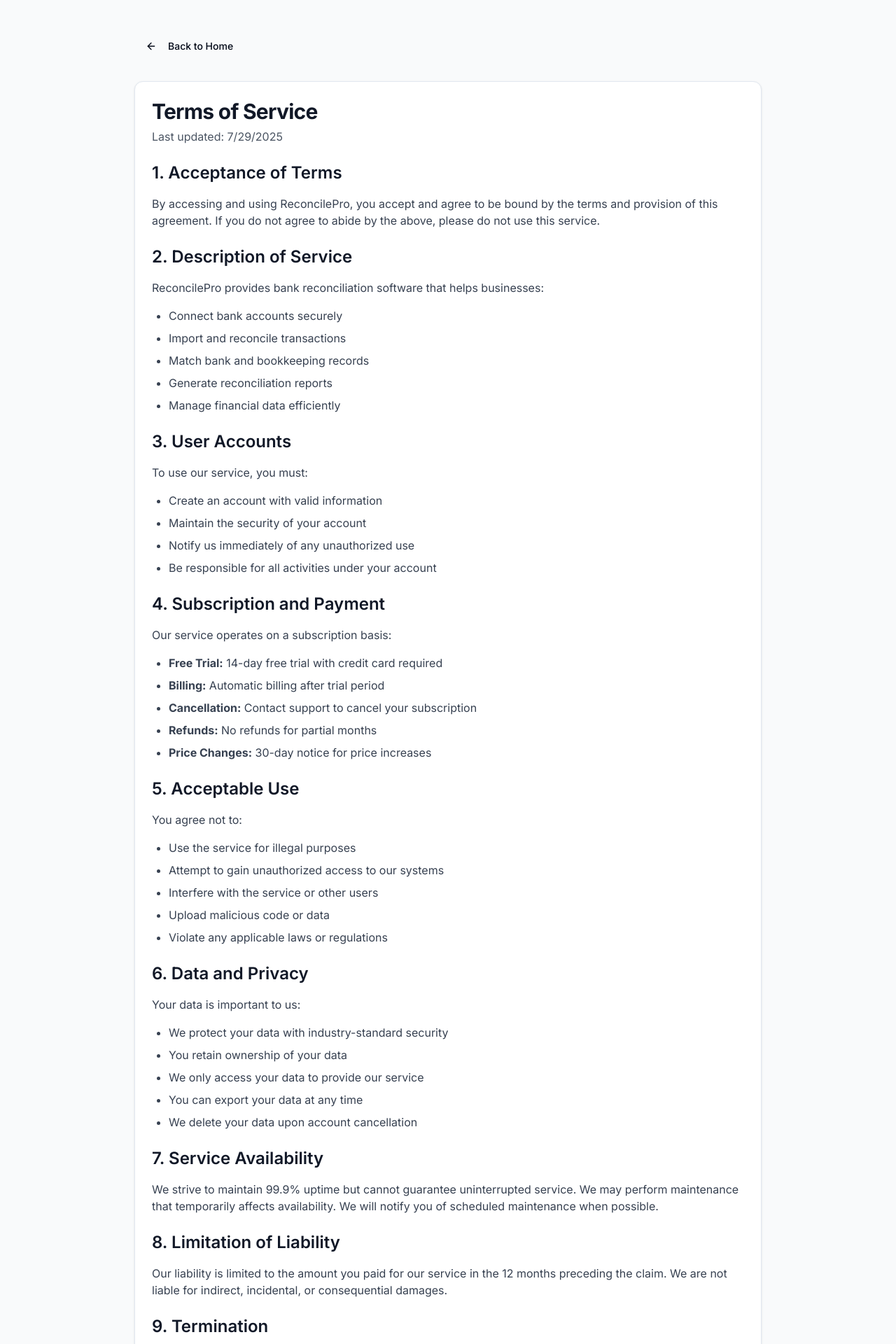
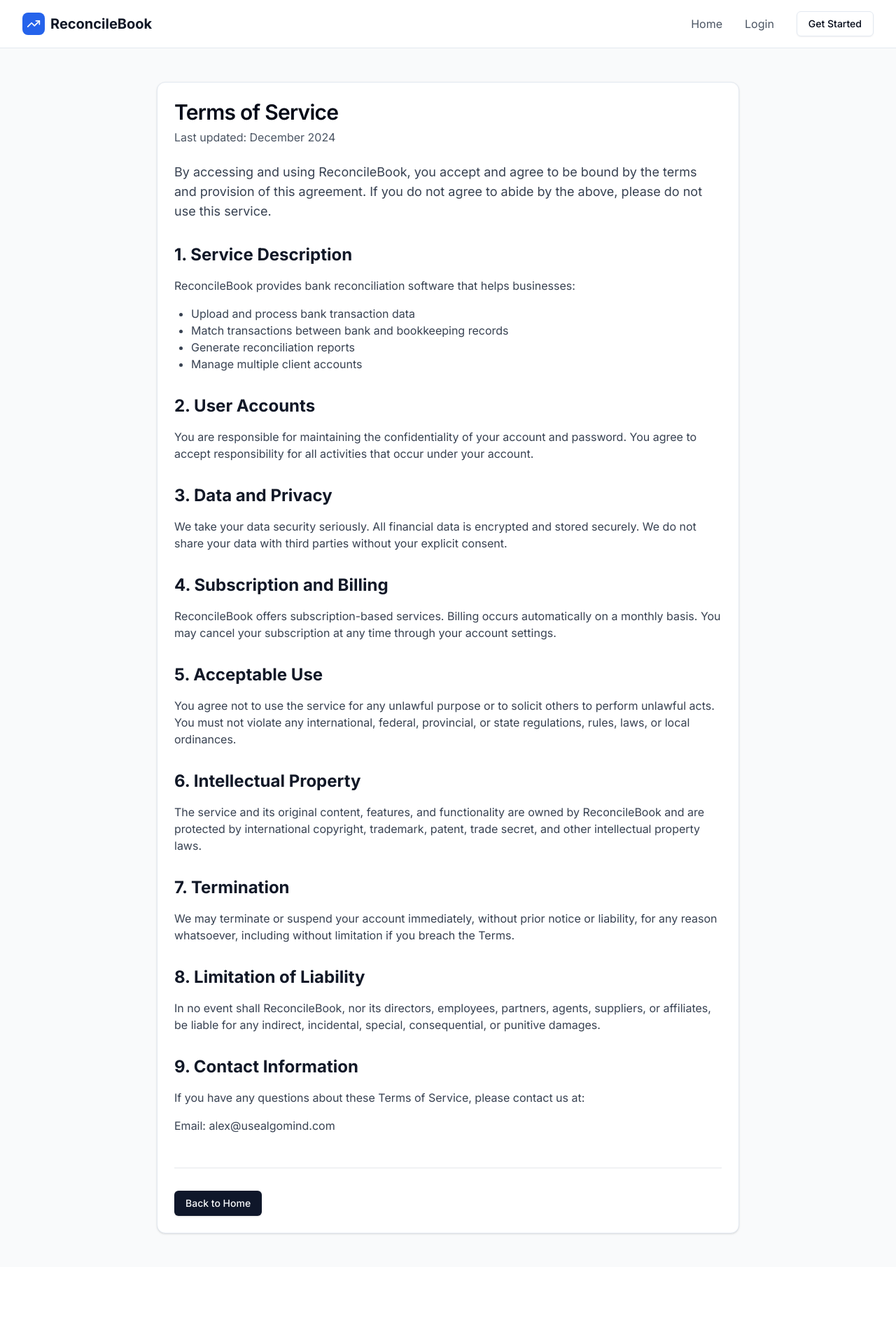
Before and after one commit to algominds35/bank-reconciliation-tool, a Next.js app: page /terms in a window 1280 px wide. Shown: the top 1920 px of the page at 70% size. After the commit the page ends 1810 px from the top, so only its background shows below. Built offline with nearby package versions, Linux system fonts and the light colour scheme.

Commit message:
Update branding to ReconcileBook - new domain and professional positioning

```diff
--- a/src/app/layout.tsx
+++ b/src/app/layout.tsx
@@ -5,8 +5,8 @@ import { Inter } from 'next/font/google'
 const inter = Inter({ subsets: ['latin'] })
 
 export const metadata = {
-  title: 'Bank Reconciliation Tool',
-  description: 'A private bank reconciliation tool for small business owners',
+  title: 'ReconcileBook - Professional Bank Reconciliation Software',
+  description: 'Professional bank reconciliation software for small businesses, bookkeepers, and accountants. Reconcile your books faster and more accurately than QuickBooks.',
 }
 
 export default function RootLayout({
--- a/src/app/page.tsx
+++ b/src/app/page.tsx
@@ -53,7 +53,7 @@ export default function LandingPage() {
               <div className="w-8 h-8 bg-blue-600 rounded-lg flex items-center justify-center">
                 <TrendingUp className="h-5 w-5 text-white" />
               </div>
-              <span className="text-xl font-bold text-gray-900">ReconcilePro</span>
+              <span className="text-xl font-bold text-gray-900">ReconcileBook</span>
             </div>
             <div className="hidden md:flex items-center space-x-8">
               <a href="#features" className="text-gray-600 hover:text-gray-900">Features</a>
@@ -77,13 +77,13 @@ export default function LandingPage() {
             </Badge>
 
             <h1 className="text-4xl sm:text-6xl lg:text-7xl font-bold text-gray-900 mb-6">
-              Stop Wasting Hours on{' '}
-              <span className="text-blue-600">Bank Reconciliation</span>
+              Reconcile Your Books{' '}
+              <span className="text-blue-600">Faster Than QuickBooks</span>
             </h1>
 
             <p className="text-xl sm:text-2xl text-gray-600 mb-8 max-w-4xl mx-auto">
+              Professional bank reconciliation software for bookkeepers, accountants, and small businesses.
               Turn 8-hour reconciliation nightmares into 30-minute breeze sessions.
-              Professional-grade bank reconciliation without the enterprise price tag.
             </p>
 
             <div className="flex flex-col sm:flex-row gap-4 justify-center mb-12">
@@ -310,7 +310,7 @@ export default function LandingPage() {
                   ))}
                 </div>
                 <p className="text-gray-700 mb-4 italic">
-                  "Cut my monthly reconciliation from 6 hours to 45 minutes. This tool paid for itself in the first month."
+                  "Cut my monthly reconciliation from 6 hours to 45 minutes. ReconcileBook paid for itself in the first month."
                 </p>
                 <div className="flex items-center">
                   <div className="w-10 h-10 bg-blue-100 rounded-full flex items-center justify-center mr-3">
@@ -586,7 +586,7 @@ export default function LandingPage() {
                 <div className="w-8 h-8 bg-blue-600 rounded-lg flex items-center justify-center">
                   <TrendingUp className="h-5 w-5 text-white" />
                 </div>
-                <span className="text-xl font-bold">ReconcilePro</span>
+                <span className="text-xl font-bold">ReconcileBook</span>
               </div>
               <p className="text-gray-400 mb-4">
                 Professional bank reconciliation software that saves you time and reduces errors.
@@ -636,7 +636,7 @@ export default function LandingPage() {
         </div>
 
           <div className="border-t border-gray-800 mt-8 pt-8 text-center text-gray-400">
-            <p>&copy; 2024 ReconcilePro. All rights reserved.</p>
+            <p>&copy; 2024 ReconcileBook. All rights reserved.</p>
           </div>
         </div>
       </footer>
--- a/src/app/terms/page.tsx
+++ b/src/app/terms/page.tsx
@@ -1,166 +1,114 @@
 import React from 'react'
 import Link from 'next/link'
-import { ArrowLeft } from 'lucide-react'
 import { Button } from '@/components/ui/button'
 import { Card, CardContent, CardHeader, CardTitle } from '@/components/ui/card'
+import { TrendingUp } from 'lucide-react'
 
-export default function TermsOfService() {
+export default function TermsPage() {
   return (
-    <div className="min-h-screen bg-gray-50 py-12 px-4 sm:px-6 lg:px-8">
-      <div className="max-w-4xl mx-auto">
-        <div className="mb-8">
-          <Link href="/">
-            <Button variant="ghost" className="flex items-center space-x-2">
-              <ArrowLeft className="h-4 w-4" />
-              <span>Back to Home</span>
-            </Button>
-          </Link>
+    <div className="min-h-screen bg-gray-50">
+      {/* Header */}
+      <header className="border-b bg-white/95 backdrop-blur-sm sticky top-0 z-50">
+        <div className="max-w-7xl mx-auto px-4 sm:px-6 lg:px-8">
+          <div className="flex justify-between items-center py-4">
+            <div className="flex items-center space-x-2">
+              <div className="w-8 h-8 bg-blue-600 rounded-lg flex items-center justify-center">
+                <TrendingUp className="h-5 w-5 text-white" />
+              </div>
+              <span className="text-xl font-bold text-gray-900">ReconcileBook</span>
+            </div>
+            <div className="hidden md:flex items-center space-x-8">
+              <Link href="/" className="text-gray-600 hover:text-gray-900">Home</Link>
+              <Link href="/auth/login" className="text-gray-600 hover:text-gray-900">Login</Link>
+              <Link href="/auth/signup">
+                <Button variant="outline">Get Started</Button>
+              </Link>
+            </div>
+          </div>
         </div>
+      </header>
 
+      {/* Content */}
+      <div className="max-w-4xl mx-auto px-4 sm:px-6 lg:px-8 py-12">
         <Card>
           <CardHeader>
-            <CardTitle className="text-3xl font-bold text-gray-900">
-              Terms of Service
-            </CardTitle>
-            <p className="text-gray-600">
-              Last updated: {new Date().toLocaleDateString()}
+            <CardTitle className="text-3xl">Terms of Service</CardTitle>
+            <p className="text-gray-600">Last updated: December 2024</p>
+          </CardHeader>
+          <CardContent className="prose max-w-none">
+            <p className="text-lg text-gray-700 mb-6">
+              By accessing and using ReconcileBook, you accept and agree to be bound by the terms
+              and provision of this agreement. If you do not agree to abide by the above, please do not use this service.
             </p>
-          </CardHeader>
-          <CardContent className="prose prose-gray max-w-none">
-            <div className="space-y-6">
-              <section>
-                <h2 className="text-2xl font-semibold text-gray-900 mb-4">
-                  1. Acceptance of Terms
-                </h2>
-                <p className="text-gray-700">
-                  By accessing and using ReconcilePro, you accept and agree to be bound by the terms
-                  and provision of this agreement. If you do not agree to abide by the above, please
-                  do not use this service.
-                </p>
-              </section>
 
-              <section>
-                <h2 className="text-2xl font-semibold text-gray-900 mb-4">
-                  2. Description of Service
-                </h2>
-                <p className="text-gray-700 mb-4">
-                  ReconcilePro provides bank reconciliation software that helps businesses:
-                </p>
-                <ul className="list-disc pl-6 text-gray-700 space-y-2">
-                  <li>Connect bank accounts securely</li>
-                  <li>Import and reconcile transactions</li>
-                  <li>Match bank and bookkeeping records</li>
-                  <li>Generate reconciliation reports</li>
-                  <li>Manage financial data efficiently</li>
-                </ul>
-              </section>
+            <h2 className="text-2xl font-bold text-gray-900 mt-8 mb-4">1. Service Description</h2>
+            <p className="text-gray-700 mb-4">
+              ReconcileBook provides bank reconciliation software that helps businesses:
+            </p>
+            <ul className="list-disc pl-6 mb-6 text-gray-700">
+              <li>Upload and process bank transaction data</li>
+              <li>Match transactions between bank and bookkeeping records</li>
+              <li>Generate reconciliation reports</li>
+              <li>Manage multiple client accounts</li>
+            </ul>
 
-              <section>
-                <h2 className="text-2xl font-semibold text-gray-900 mb-4">
-                  3. User Accounts
-                </h2>
-                <p className="text-gray-700 mb-4">
-                  To use our service, you must:
-                </p>
-                <ul className="list-disc pl-6 text-gray-700 space-y-2">
-                  <li>Create an account with valid information</li>
-                  <li>Maintain the security of your account</li>
-                  <li>Notify us immediately of any unauthorized use</li>
-                  <li>Be responsible for all activities under your account</li>
-                </ul>
-              </section>
+            <h2 className="text-2xl font-bold text-gray-900 mt-8 mb-4">2. User Accounts</h2>
+            <p className="text-gray-700 mb-4">
+              You are responsible for maintaining the confidentiality of your account and password.
+              You agree to accept responsibility for all activities that occur under your account.
+            </p>
 
-              <section>
-                <h2 className="text-2xl font-semibold text-gray-900 mb-4">
-                  4. Subscription and Payment
-                </h2>
-                <p className="text-gray-700 mb-4">
-                  Our service operates on a subscription basis:
-                </p>
-                <ul className="list-disc pl-6 text-gray-700 space-y-2">
-                  <li><strong>Free Trial:</strong> 14-day free trial with credit card required</li>
-                  <li><strong>Billing:</strong> Automatic billing after trial period</li>
-                  <li><strong>Cancellation:</strong> Contact support to cancel your subscription</li>
-                  <li><strong>Refunds:</strong> No refunds for partial months</li>
-                  <li><strong>Price Changes:</strong> 30-day notice for price increases</li>
-                </ul>
-              </section>
+            <h2 className="text-2xl font-bold text-gray-900 mt-8 mb-4">3. Data and Privacy</h2>
+            <p className="text-gray-700 mb-4">
+              We take your data security seriously. All financial data is encrypted and stored securely.
+              We do not share your data with third parties without your explicit consent.
+            </p>
 
-              <section>
-                <h2 className="text-2xl font-semibold text-gray-900 mb-4">
-                  5. Acceptable Use
-                </h2>
-                <p className="text-gray-700 mb-4">
-                  You agree not to:
-                </p>
-                <ul className="list-disc pl-6 text-gray-700 space-y-2">
-                  <li>Use the service for illegal purposes</li>
-                  <li>Attempt to gain unauthorized access to our systems</li>
-                  <li>Interfere with the service or other users</li>
-                  <li>Upload malicious code or data</li>
-                  <li>Violate any applicable laws or regulations</li>
-                </ul>
-              </section>
+            <h2 className="text-2xl font-bold text-gray-900 mt-8 mb-4">4. Subscription and Billing</h2>
+            <p className="text-gray-700 mb-4">
+              ReconcileBook offers subscription-based services. Billing occurs automatically on a monthly basis.
+              You may cancel your subscription at any time through your account settings.
+            </p>
 
-              <section>
-                <h2 className="text-2xl font-semibold text-gray-900 mb-4">
-                  6. Data and Privacy
-                </h2>
-                <p className="text-gray-700 mb-4">
-                  Your data is important to us:
-                </p>
-                <ul className="list-disc pl-6 text-gray-700 space-y-2">
-                  <li>We protect your data with industry-standard security</li>
-                  <li>You retain ownership of your data</li>
-                  <li>We only access your data to provide our service</li>
-                  <li>You can export your data at any time</li>
-                  <li>We delete your data upon account cancellation</li>
-                </ul>
-              </section>
+            <h2 className="text-2xl font-bold text-gray-900 mt-8 mb-4">5. Acceptable Use</h2>
+            <p className="text-gray-700 mb-4">
+              You agree not to use the service for any unlawful purpose or to solicit others to perform unlawful acts.
+              You must not violate any international, federal, provincial, or state regulations, rules, laws, or local ordinances.
+            </p>
 
-              <section>
-                <h2 className="text-2xl font-semibold text-gray-900 mb-4">
-                  7. Service Availability
-                </h2>
-                <p className="text-gray-700">
-                  We strive to maintain 99.9% uptime but cannot guarantee uninterrupted service.
-                  We may perform maintenance that temporarily affects availability. We will notify
-                  you of scheduled maintenance when possible.
-                </p>
-              </section>
+            <h2 className="text-2xl font-bold text-gray-900 mt-8 mb-4">6. Intellectual Property</h2>
+            <p className="text-gray-700 mb-4">
+              The service and its original content, features, and functionality are owned by ReconcileBook
+              and are protected by international copyright, trademark, patent, trade secret, and other
+              intellectual property laws.
+            </p>
 
-              <section>
-                <h2 className="text-2xl font-semibold text-gray-900 mb-4">
-                  8. Limitation of Liability
-                </h2>
-                <p className="text-gray-700">
-                  Our liability is limited to the amount you paid for our service in the 12 months
-                  preceding the claim. We are not liable for indirect, incidental, or consequential damages.
-                </p>
-              </section>
+            <h2 className="text-2xl font-bold text-gray-900 mt-8 mb-4">7. Termination</h2>
+            <p className="text-gray-700 mb-4">
+              We may terminate or suspend your account immediately, without prior notice or liability,
+              for any reason whatsoever, including without limitation if you breach the Terms.
+            </p>
 
-              <section>
-                <h2 className="text-2xl font-semibold text-gray-900 mb-4">
-                  9. Termination
-                </h2>
-                <p className="text-gray-700">
-                  You may cancel your account at any time. We may terminate accounts that violate
-                  these terms. Upon termination, your access will end and your data will be deleted
-                  within 30 days.
-                </p>
-              </section>
+            <h2 className="text-2xl font-bold text-gray-900 mt-8 mb-4">8. Limitation of Liability</h2>
+            <p className="text-gray-700 mb-4">
+              In no event shall ReconcileBook, nor its directors, employees, partners, agents, suppliers,
+              or affiliates, be liable for any indirect, incidental, special, consequential, or punitive damages.
+            </p>
 
-              <section>
-                <h2 className="text-2xl font-semibold text-gray-900 mb-4">
-                  10. Contact Information
-                </h2>
-                <p className="text-gray-700">
-                  For questions about these Terms of Service, please contact us at:{' '}
-                  <a href="mailto:alex@usealgomind.com" className="text-blue-600 hover:underline">
-                    alex@usealgomind.com
-                  </a>
-                </p>
-              </section>
+            <h2 className="text-2xl font-bold text-gray-900 mt-8 mb-4">9. Contact Information</h2>
+            <p className="text-gray-700 mb-4">
+              If you have any questions about these Terms of Service, please contact us at:
+            </p>
+            <p className="text-gray-700 mb-6">
+              Email: alex@usealgomind.com
+            </p>
+
+            <div className="mt-12 pt-8 border-t border-gray-200">
+              <Link href="/">
+                <Button className="w-full sm:w-auto">
+                  Back to Home
+                </Button>
+              </Link>
             </div>
           </CardContent>
         </Card>
--- a/src/app/upgrade/page.tsx
+++ b/src/app/upgrade/page.tsx
@@ -5,33 +5,41 @@ import Link from 'next/link'
 import { Button } from '@/components/ui/button'
 import { Card, CardContent, CardHeader, CardTitle } from '@/components/ui/card'
 import { Badge } from '@/components/ui/badge'
-import {
-  CheckCircle,
-  Crown,
-  Zap,
-  ArrowLeft,
-  Clock
-} from 'lucide-react'
+import { CheckCircle, Clock, ArrowRight, TrendingUp } from 'lucide-react'
 
 export default function UpgradePage() {
   return (
-    <div className="min-h-screen bg-gray-50 py-12 px-4 sm:px-6 lg:px-8">
-      <div className="max-w-7xl mx-auto">
+    <div className="min-h-screen bg-gray-50">
       {/* Header */}
+      <header className="border-b bg-white/95 backdrop-blur-sm sticky top-0 z-50">
+        <div className="max-w-7xl mx-auto px-4 sm:px-6 lg:px-8">
+          <div className="flex justify-between items-center py-4">
+            <div className="flex items-center space-x-2">
+              <div className="w-8 h-8 bg-blue-600 rounded-lg flex items-center justify-center">
+                <TrendingUp className="h-5 w-5 text-white" />
+              </div>
+              <span className="text-xl font-bold text-gray-900">ReconcileBook</span>
+            </div>
+            <div className="hidden md:flex items-center space-x-8">
+              <Link href="/" className="text-gray-600 hover:text-gray-900">Home</Link>
+              <Link href="/auth/login" className="text-gray-600 hover:text-gray-900">Login</Link>
+            </div>
+          </div>
+        </div>
+      </header>
+
+      {/* Content */}
+      <div className="max-w-4xl mx-auto px-4 sm:px-6 lg:px-8 py-12">
         <div className="text-center mb-12">
-          <div className="w-20 h-20 bg-orange-100 rounded-full flex items-center justify-center mx-auto mb-6">
-            <Clock className="h-12 w-12 text-orange-600" />
-          </div>
           <h1 className="text-4xl font-bold text-gray-900 mb-4">
-            Your Free Trial Has Expired
+            Upgrade Your Account
           </h1>
-          <p className="text-xl text-gray-600 max-w-2xl mx-auto">
-            You've experienced the power of ReconcilePro! Choose a plan to continue accessing your dashboard and all premium features.
+          <p className="text-xl text-gray-600">
+            You've experienced the power of ReconcileBook! Choose a plan to continue accessing your dashboard and all premium features.
           </p>
         </div>
 
-        {/* Pricing Cards */}
-        <div className="grid md:grid-cols-3 gap-8 max-w-5xl mx-auto mb-12">
+        <div className="grid md:grid-cols-3 gap-8 max-w-5xl mx-auto">
           {/* Starter Plan */}
           <Card className="relative">
             <CardHeader className="text-center pb-8">
@@ -61,11 +69,19 @@ export default function UpgradePage() {
                   <span>Email support</span>
                 </li>
               </ul>
+              <div className="space-y-3">
                 <a href="https://buy.stripe.com/3cI9AVe6i0ALcrfaee0Fi0a" target="_blank" rel="noopener noreferrer">
-                <Button className="w-full">
+                  <Button className="w-full" variant="outline">
                     Get Starter - $29/mo
                   </Button>
                 </a>
+                <a href="https://buy.stripe.com/3cI9AVe6i0ALcrfaee0Fi0a" target="_blank" rel="noopener noreferrer">
+                  <Button className="w-full" variant="ghost">
+                    <Clock className="mr-2 h-4 w-4" />
+                    Try Starter Free (14 Days)
+                  </Button>
+                </a>
+              </div>
             </CardContent>
           </Card>
 
@@ -105,11 +121,19 @@ export default function UpgradePage() {
                   <span>API access</span>
                 </li>
               </ul>
+              <div className="space-y-3">
                 <a href="https://buy.stripe.com/bJe5kF7HUfvF62Raee0Fi0b" target="_blank" rel="noopener noreferrer">
                   <Button className="w-full">
                     Get Professional - $79/mo
                   </Button>
                 </a>
+                <a href="https://buy.stripe.com/bJe5kF7HUfvF62Raee0Fi0b" target="_blank" rel="noopener noreferrer">
+                  <Button className="w-full" variant="outline">
+                    <Clock className="mr-2 h-4 w-4" />
+                    Try Professional Free (14 Days)
+                  </Button>
+                </a>
+              </div>
             </CardContent>
           </Card>
 
@@ -131,10 +155,6 @@ export default function UpgradePage() {
                 </li>
                 <li className="flex items-center">
                   <CheckCircle className="h-5 w-5 text-green-500 mr-3" />
-                  <span>Unlimited clients</span>
-                </li>
-                <li className="flex items-center">
-                  <CheckCircle className="h-5 w-5 text-green-500 mr-3" />
                   <span>Team collaboration</span>
                 </li>
                 <li className="flex items-center">
@@ -146,42 +166,40 @@ export default function UpgradePage() {
                   <span>Dedicated support</span>
                 </li>
               </ul>
+              <div className="space-y-3">
                 <a href="https://buy.stripe.com/28E4gBd2eerBdvjaee0Fi0c" target="_blank" rel="noopener noreferrer">
-                <Button className="w-full">
+                  <Button className="w-full" variant="outline">
                     Get Enterprise - $199/mo
                   </Button>
                 </a>
+                <a href="https://buy.stripe.com/28E4gBd2eerBdvjaee0Fi0c" target="_blank" rel="noopener noreferrer">
+                  <Button className="w-full" variant="ghost">
+                    <Clock className="mr-2 h-4 w-4" />
+                    Try Enterprise Free (14 Days)
+                  </Button>
+                </a>
+              </div>
             </CardContent>
           </Card>
         </div>
 
-        {/* Bottom Actions */}
-        <div className="text-center">
-          <div className="bg-blue-50 p-6 rounded-lg max-w-2xl mx-auto mb-8">
-            <Crown className="h-8 w-8 text-blue-600 mx-auto mb-4" />
-            <h3 className="text-lg font-semibold text-blue-900 mb-2">
-              Continue Where You Left Off
-            </h3>
-            <p className="text-blue-800">
-              Your data and settings are preserved. Choose a plan above to instantly restore access to your dashboard.
+        <div className="text-center mt-12">
+          <p className="text-gray-600 mb-4">
+            💳 Credit card required for trials • 🛡️ Bank-grade security • 🔒 99.9% uptime guarantee
+          </p>
+          <p className="text-sm text-gray-500">
+            🆓 14-day free trials • ⚡ Instant access • 🚫 Cancel anytime before billing
           </p>
         </div>
 
-          <div className="flex flex-col sm:flex-row gap-4 justify-center">
-            <Link href="/dashboard">
-              <Button variant="outline" className="flex items-center">
-                <ArrowLeft className="mr-2 h-4 w-4" />
-                Back to Dashboard
-              </Button>
-            </Link>
+        <div className="text-center mt-8">
           <Link href="/">
             <Button variant="ghost">
-                Return to Homepage
+              Back to Home
             </Button>
           </Link>
         </div>
       </div>
     </div>
-    </div>
   )
 }
--- a/src/components/two-factor-auth.tsx
+++ b/src/components/two-factor-auth.tsx
@@ -76,7 +76,7 @@ export function TwoFactorAuth({ userId, userEmail }: TwoFactorAuthProps) {
     setSecretKey(secret)
 
     // Generate QR code URL for authenticator apps
-    const issuer = 'ReconcilePro'
+    const issuer = 'ReconcileBook'
     const label = `${issuer}:${userEmail}`
     const qrUrl = `https://api.qrserver.com/v1/create-qr-code/?size=200x200&data=otpauth://totp/${encodeURIComponent(label)}?secret=${secret}&issuer=${encodeURIComponent(issuer)}`
 
```
Also changed, not shown: 1 other file (tests, documents, lock files or other folders). Lines whose indentation alone changed are shown as unchanged.
